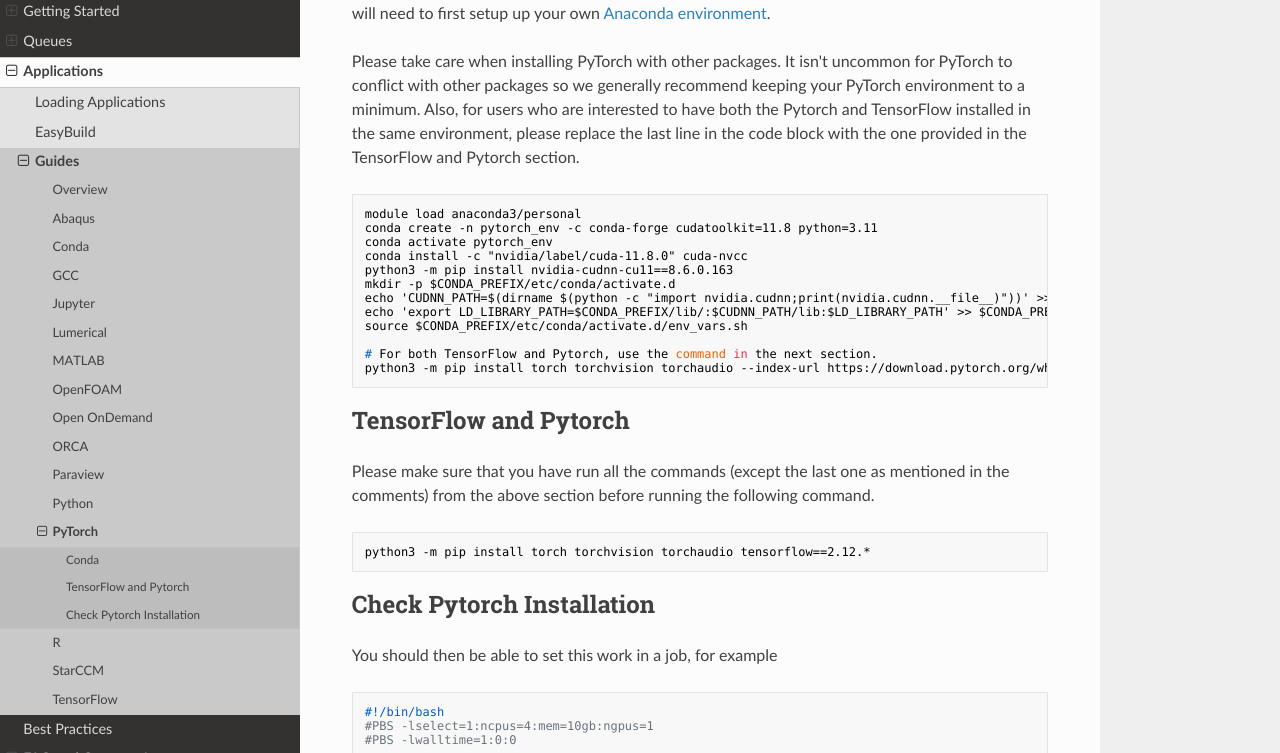
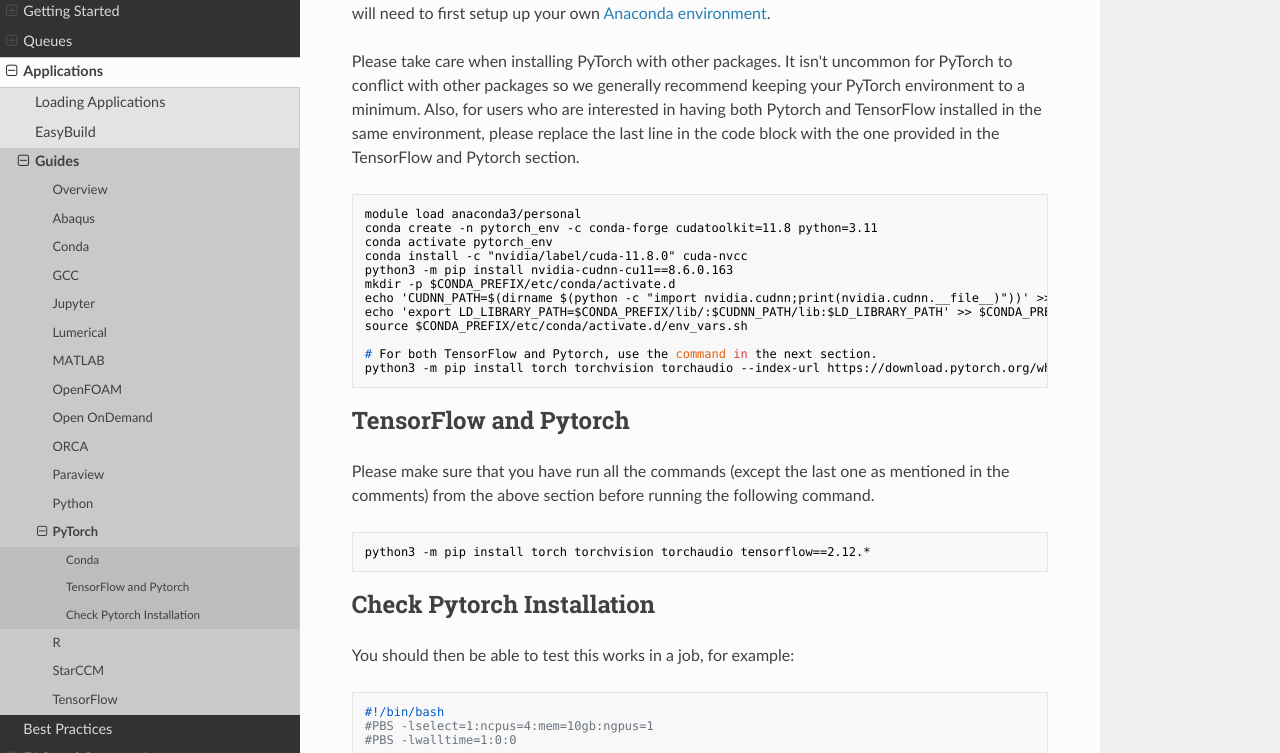
Before and after one commit to ImperialCollegeLondon/icl-rcs-user-guide, an MkDocs documentation site: the page built from docs/hpc/applications/guides/pytorch.md, in a window 1280 px wide and 1375 px high. Shown: the part 310-1063 px from the top of the window. Built offline with MkDocs 1.6.1, drawn with Linux system fonts in a browser that asks for light colours; nearby versions of some CDN libraries.

Commit message:
Apply suggestions from code review
Co-authored-by: David Hempston <cyber_veio@hotmail.com>

````diff
--- a/docs/hpc/applications/guides/pytorch.md
+++ b/docs/hpc/applications/guides/pytorch.md
@@ -5,7 +5,7 @@
 ## Conda
 Whether using  CPU's or GPU's, you should install PyTorch into a clean Anaconda environment. You will need to first setup up your own [Anaconda environment](./conda.md).
 
-Please take care when installing PyTorch with other packages. It isn't uncommon for PyTorch to conflict with other packages so we generally recommend keeping your PyTorch environment to a minimum. Also, for users who are interested to have both the Pytorch and TensorFlow installed in the same environment, please replace the last line in the code block  with the one provided in the TensorFlow and Pytorch section.
+Please take care when installing PyTorch with other packages. It isn't uncommon for PyTorch to conflict with other packages so we generally recommend keeping your PyTorch environment to a minimum. Also, for users who are interested in having both Pytorch and TensorFlow installed in the same environment, please replace the last line in the code block with the one provided in the TensorFlow and Pytorch section.
 
 ```console
 module load anaconda3/personal
@@ -32,7 +32,7 @@ python3 -m pip install torch torchvision torchaudio tensorflow==2.12.*
 
 ## Check Pytorch Installation
 
-You should then be able to set this work in a job, for example
+You should then be able to test this works in a job, for example:
 
 ```bash
 #!/bin/bash
````
